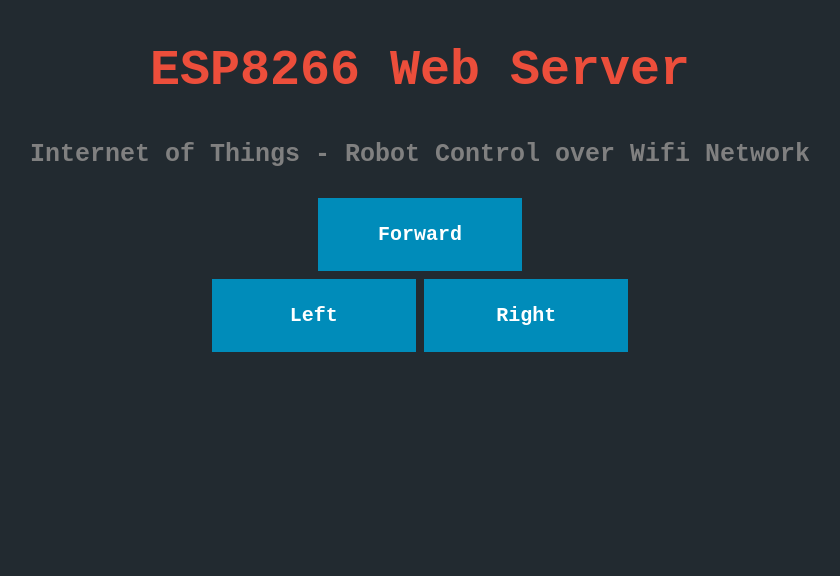
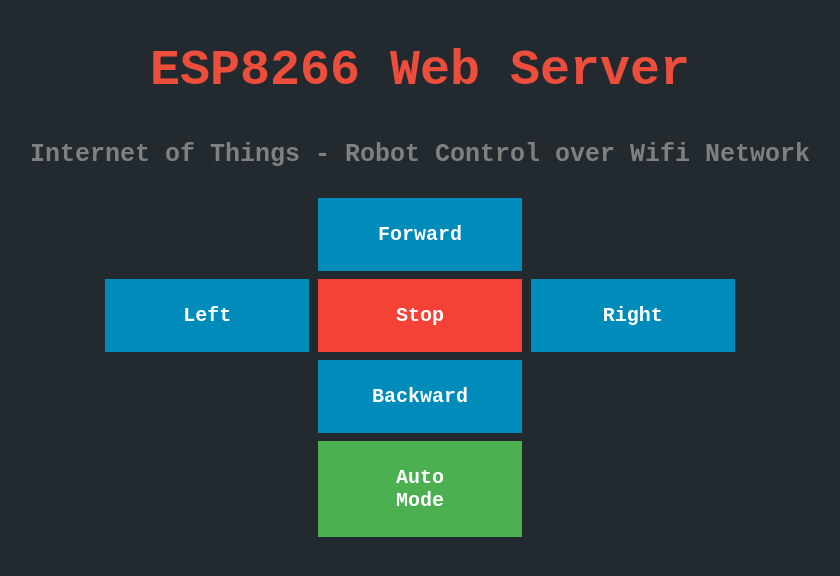
Before and after one commit to imadhsissou/imadhsissou.github.io, a Jekyll site: the page Iot/robot.html, which Jekyll copies as it is, in a window 1280 px wide. Shown: the top 576 px of the page, without its empty margins (220-1060 px from the left). Built offline with Jekyll 4.4.1, drawn with Linux system fonts in a browser that asks for light colours.

Commit message:
Update robot.html

```diff
--- a/Iot/robot.html
+++ b/Iot/robot.html
@@ -38,7 +38,16 @@
 
 <div class="wrapper">
     <a href="http://192.168.1.5/L" class="button button2">Left</a>
+    <a href="http://192.168.1.5/S" class="button button3">Stop</a>
     <a href="http://192.168.1.5/R" class="button button2">Right</a>
+</div>
+
+<div class="wrapper">
+    <a href="http://192.168.1.5/B" class="button button2">Backward</a>
+</div>
+
+<div class="wrapper">
+    <a href="http://192.168.1.5/auto" class="button">Auto Mode</a>
 </div>
 
 </body>
```
